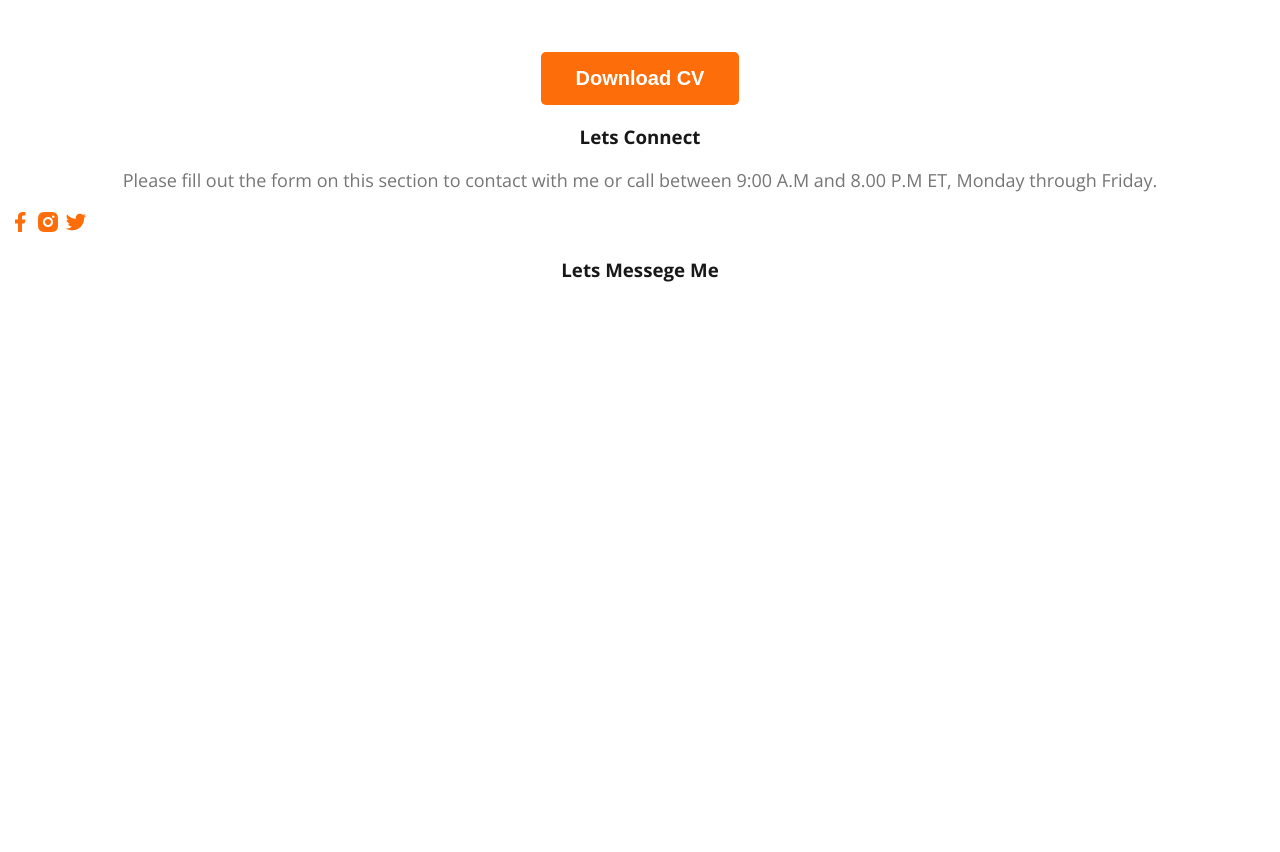
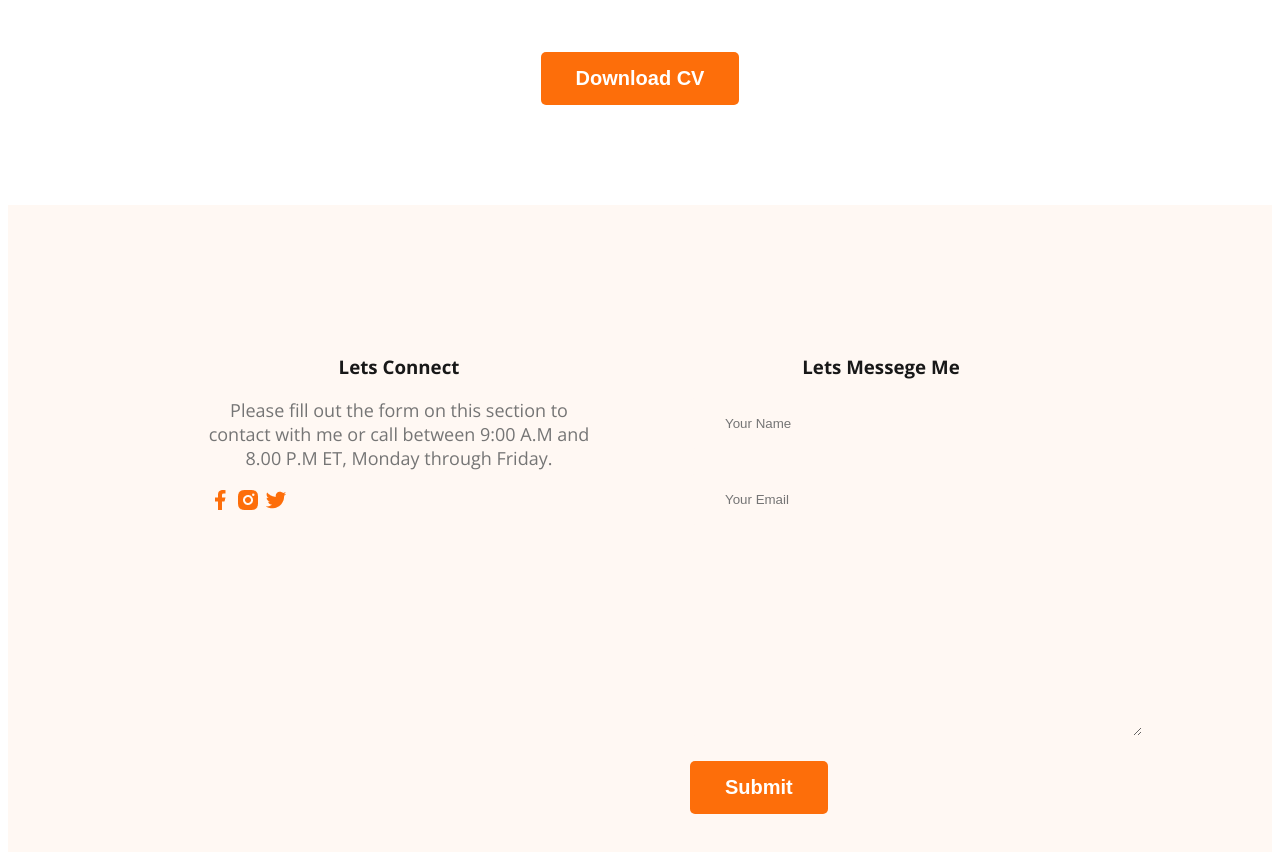
Before and after one commit to NaharJannathun/webdeveloper-portfolio, a plain HTML site: page index.html in a window 1280 px wide. Shown: the part 2560-3412 px from the top of the page. Before the commit the page ends 2861 px from the top, so only its background shows below. Drawn offline with nearby package versions, Linux system fonts and the light colour scheme.

Commit message:
finish the footer section

```diff
--- a/index.html
+++ b/index.html
@@ -188,6 +188,12 @@
         </div>
         <div class="footer-column">
             <h3 class="section-title">Lets Messege Me</h3>
+            <form class="contact">
+                <input type="text" placeholder="Your Name">
+                <input type="email" placeholder="Your Email" id="">
+                <textarea name="Message" id="" cols="30" rows="10"></textarea>
+                <input class="btn-primary" type="submit" value="Submit">
+            </form>
 
         </div>
     </footer>
--- a/styles/porfolio.css
+++ b/styles/porfolio.css
@@ -196,9 +196,31 @@
 }
 
 /* footer style */
-.footer {
+footer {
+    gap: 100px;
     display: flex;
     background-color: #FFF8F3;
     margin-top: 100px;
     padding: 130px 200px;
 }
+
+.footer-column {
+    width: 50%;
+}
+
+.social-media a {
+    margin-right: 24px
+}
+
+.contact input[type="text"],
+.contact input[type="email"],
+textarea {
+    display: block;
+    margin-bottom: 25px;
+    padding: 18px 35px;
+    color: #757575;
+    background-color: #FFF8F3;
+    border-radius: 5px;
+    border: 0;
+    width: 100%;
+}
```
